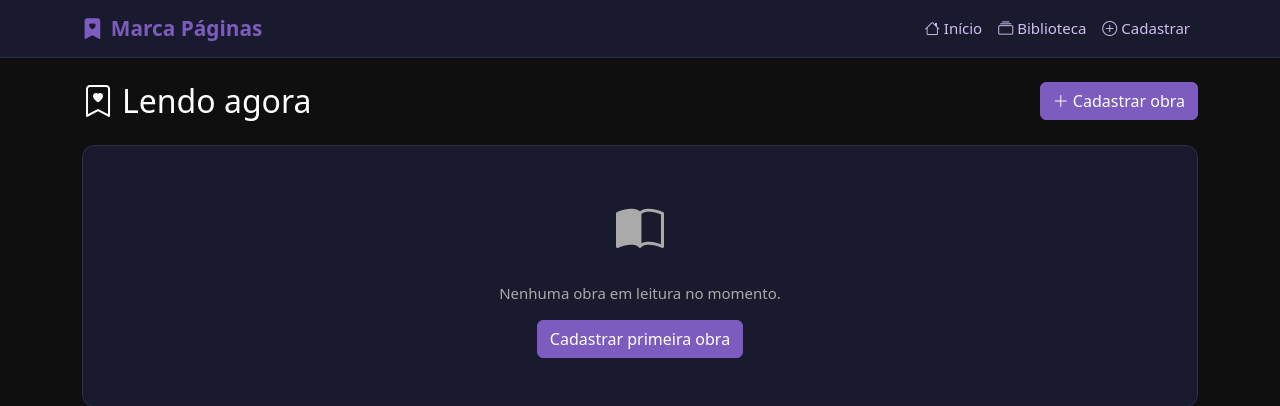
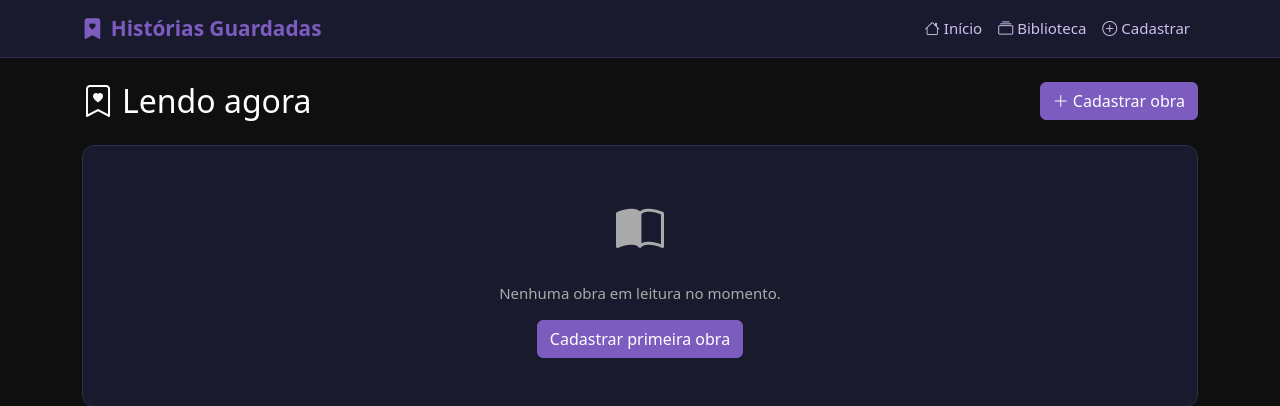
Before and after one commit to wesurex/marca-paginas, a Django app: page / in a window 1280 px wide. Shown: the top 406 px of the page. Run offline with Django 5.2, Linux system fonts and the light colour scheme; data that the repository does not hold is empty.

Commit message:
Renomeia projeto para Histórias Guardadas nos templates
Co-Authored-By: Claude Sonnet 4.6 <noreply@anthropic.com>

```diff
--- a/core/templates/core/base.html
+++ b/core/templates/core/base.html
@@ -3,7 +3,7 @@
 <head>
   <meta charset="UTF-8">
   <meta name="viewport" content="width=device-width, initial-scale=1.0">
-  <title>{% block title %}Marca Páginas{% endblock %}</title>
+  <title>{% block title %}Histórias Guardadas{% endblock %}</title>
   <link href="https://cdn.jsdelivr.net/npm/bootstrap@5.3.3/dist/css/bootstrap.min.css" rel="stylesheet">
   <link href="https://cdn.jsdelivr.net/npm/bootstrap-icons@1.11.3/font/bootstrap-icons.css" rel="stylesheet">
   <style>
@@ -55,7 +55,7 @@
 <nav class="navbar navbar-expand-lg mb-4">
   <div class="container">
     <a class="navbar-brand" href="{% url 'index' %}">
-      <i class="bi bi-bookmark-heart-fill me-2"></i>Marca Páginas
+      <i class="bi bi-bookmark-heart-fill me-2"></i>Histórias Guardadas
     </a>
     <button class="navbar-toggler" type="button" data-bs-toggle="collapse" data-bs-target="#navMenu">
       <span class="navbar-toggler-icon"></span>
--- a/core/templates/core/index.html
+++ b/core/templates/core/index.html
@@ -1,6 +1,6 @@
 {% extends 'core/base.html' %}
 
-{% block title %}Início — Marca Páginas{% endblock %}
+{% block title %}Início — Histórias Guardadas{% endblock %}
 
 {% block content %}
 <div class="d-flex justify-content-between align-items-center mb-4">
--- a/core/templates/core/obras/confirmar_delete.html
+++ b/core/templates/core/obras/confirmar_delete.html
@@ -1,6 +1,6 @@
 {% extends 'core/base.html' %}
 
-{% block title %}Remover {{ obra.titulo }} — Marca Páginas{% endblock %}
+{% block title %}Remover {{ obra.titulo }} — Histórias Guardadas{% endblock %}
 
 {% block content %}
 <div class="row justify-content-center">
--- a/core/templates/core/obras/detalhe.html
+++ b/core/templates/core/obras/detalhe.html
@@ -1,6 +1,6 @@
 {% extends 'core/base.html' %}
 
-{% block title %}{{ obra.titulo }} — Marca Páginas{% endblock %}
+{% block title %}{{ obra.titulo }} — Histórias Guardadas{% endblock %}
 
 {% block content %}
 <div class="mb-3">
--- a/core/templates/core/obras/form.html
+++ b/core/templates/core/obras/form.html
@@ -1,6 +1,6 @@
 {% extends 'core/base.html' %}
 
-{% block title %}{{ titulo_pagina }} — Marca Páginas{% endblock %}
+{% block title %}{{ titulo_pagina }} — Histórias Guardadas{% endblock %}
 
 {% block content %}
 <div class="mb-3">
--- a/core/templates/core/obras/lista.html
+++ b/core/templates/core/obras/lista.html
@@ -1,6 +1,6 @@
 {% extends 'core/base.html' %}
 
-{% block title %}Biblioteca — Marca Páginas{% endblock %}
+{% block title %}Biblioteca — Histórias Guardadas{% endblock %}
 
 {% block content %}
 <div class="d-flex justify-content-between align-items-center mb-4">
```
